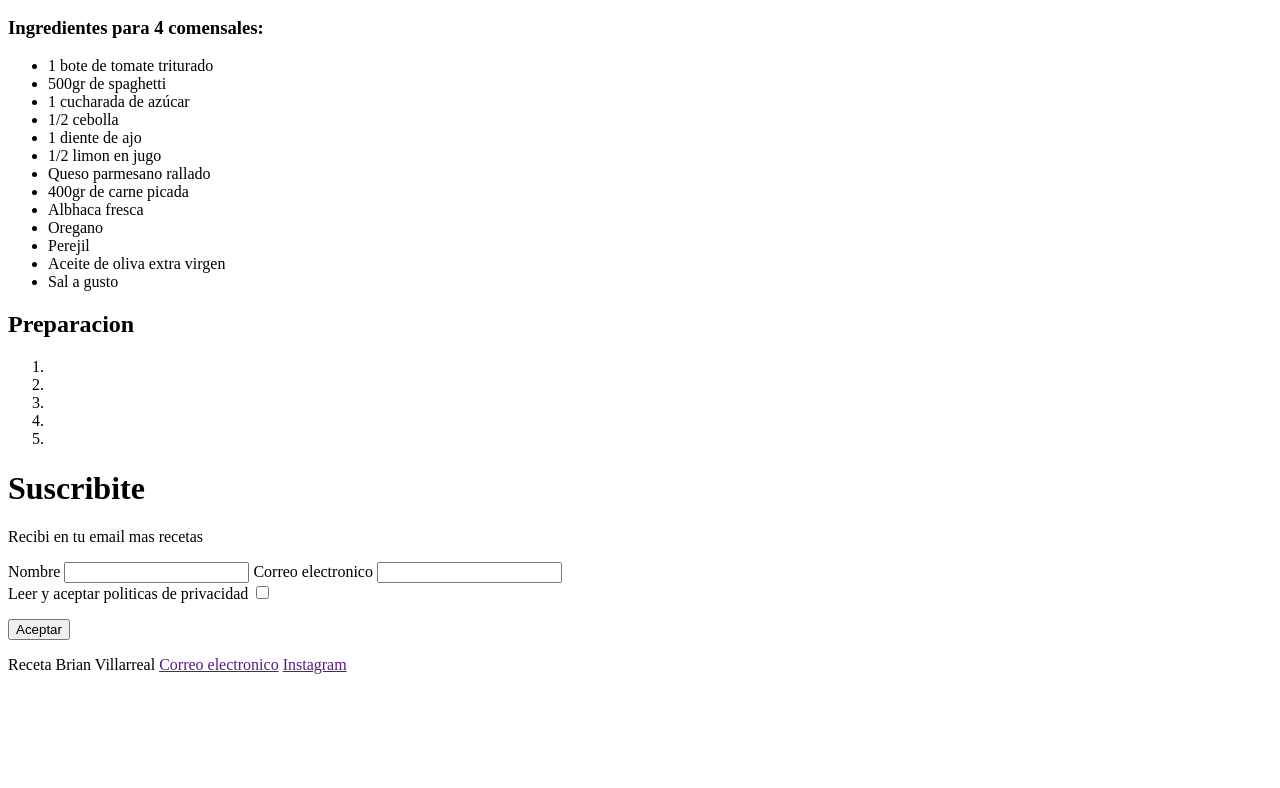
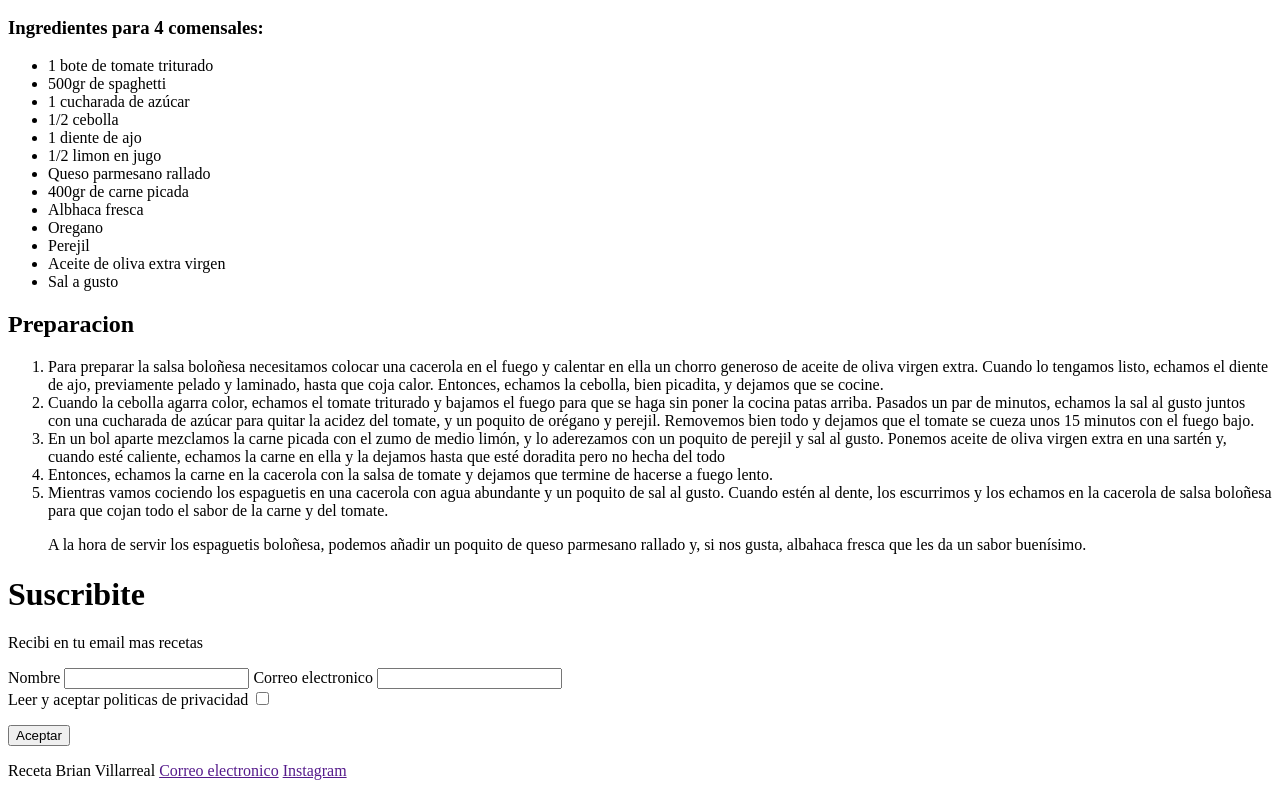
Before and after one commit to Brai-10/receta, a plain HTML site: page receta.html in a window 1280 px wide. Shown: the part 888-1676 px from the top of the page. Before the commit the page ends 1570 px from the top, so only its background shows below. Drawn offline with Linux system fonts and the light colour scheme.

Commit message:
un commit

```diff
--- a/receta.html
+++ b/receta.html
@@ -1,5 +1,6 @@
 <!DOCTYPE html>
 <html lang="en">
+
 <head>
     <meta charset="UTF-8">
     <meta http-equiv="X-UA-Compatible" content="IE=edge">
@@ -7,6 +8,7 @@
     <title>Receta gourmet</title>
     <link rel="stylesheet" href="style.css" type="text/css">
 </head>
+
 <body>
 
     <header class="titulo">
@@ -20,24 +22,41 @@
             <h2>Ingredientes</h2>
             <h3>Ingredientes para 4 comensales:</h3>
             <ul>
-      <li>1 bote de tomate triturado</li> <li>500gr de spaghetti</li>
-      <li>1 cucharada de azúcar</li> <li>1/2 cebolla</li>
-      <li>1 diente de ajo</li> <li>1/2 limon en jugo</li>
-      <li>Queso parmesano rallado</li> <li>400gr de carne picada</li>
-      <li>Albhaca fresca</li>  <li>Oregano</li>
-      <li>Perejil</li>        <li>Aceite de oliva extra virgen</li>
+                <li>1 bote de tomate triturado</li>
+                <li>500gr de spaghetti</li>
+                <li>1 cucharada de azúcar</li>
+                <li>1/2 cebolla</li>
+                <li>1 diente de ajo</li>
+                <li>1/2 limon en jugo</li>
+                <li>Queso parmesano rallado</li>
+                <li>400gr de carne picada</li>
+                <li>Albhaca fresca</li>
+                <li>Oregano</li>
+                <li>Perejil</li>
+                <li>Aceite de oliva extra virgen</li>
                 <li>Sal a gusto</li>
             </ul>
             <h2>Preparacion</h2>
             <ol>
-    <li></li>
-    <li></li>
-    <li></li>
-    <li></li>
-    <li></li>
+                <li> Para preparar la salsa boloñesa necesitamos colocar una cacerola en el fuego y calentar en ella un
+                    chorro generoso de aceite de oliva virgen extra. Cuando lo tengamos listo, echamos el diente de ajo,
+                    previamente pelado y laminado, hasta que coja calor. Entonces, echamos la cebolla, bien picadita, y
+                    dejamos que se cocine.</li>
+                <li>Cuando la cebolla agarra color, echamos el tomate triturado y bajamos el fuego para que se haga
+                    sin poner la cocina patas arriba. Pasados un par de minutos, echamos la sal al gusto juntos con una
+                    cucharada de azúcar para quitar la acidez del tomate, y un poquito de orégano y perejil. Removemos
+                    bien todo y dejamos que el tomate se cueza unos 15 minutos con el fuego bajo.</li>
+                <li> En un bol aparte mezclamos la carne picada con el zumo de medio limón, y lo aderezamos con un
+                    poquito de perejil y sal al gusto. Ponemos aceite de oliva virgen extra en una sartén y, cuando esté
+                    caliente, echamos la carne en ella y la dejamos hasta que esté doradita pero no hecha del todo</li>
+                <li>Entonces, echamos la carne en la cacerola con la salsa de tomate y dejamos que termine de hacerse a
+                    fuego lento.</li>
+                <li>Mientras vamos cociendo los espaguetis en una cacerola con agua abundante y un poquito de sal al
+                    gusto. Cuando estén al dente, los escurrimos y los echamos en la cacerola de salsa boloñesa para que
+                    cojan todo el sabor de la carne y del tomate.</li>
+                <p>A la hora de servir los espaguetis boloñesa, podemos añadir un poquito de queso parmesano rallado y,
+                    si nos gusta, albahaca fresca que les da un sabor buenísimo.</p>
             </ol>
-
-
         </div>
     </section>
     <div class="formulario">
```
Lines whose indentation alone changed are shown as unchanged.
